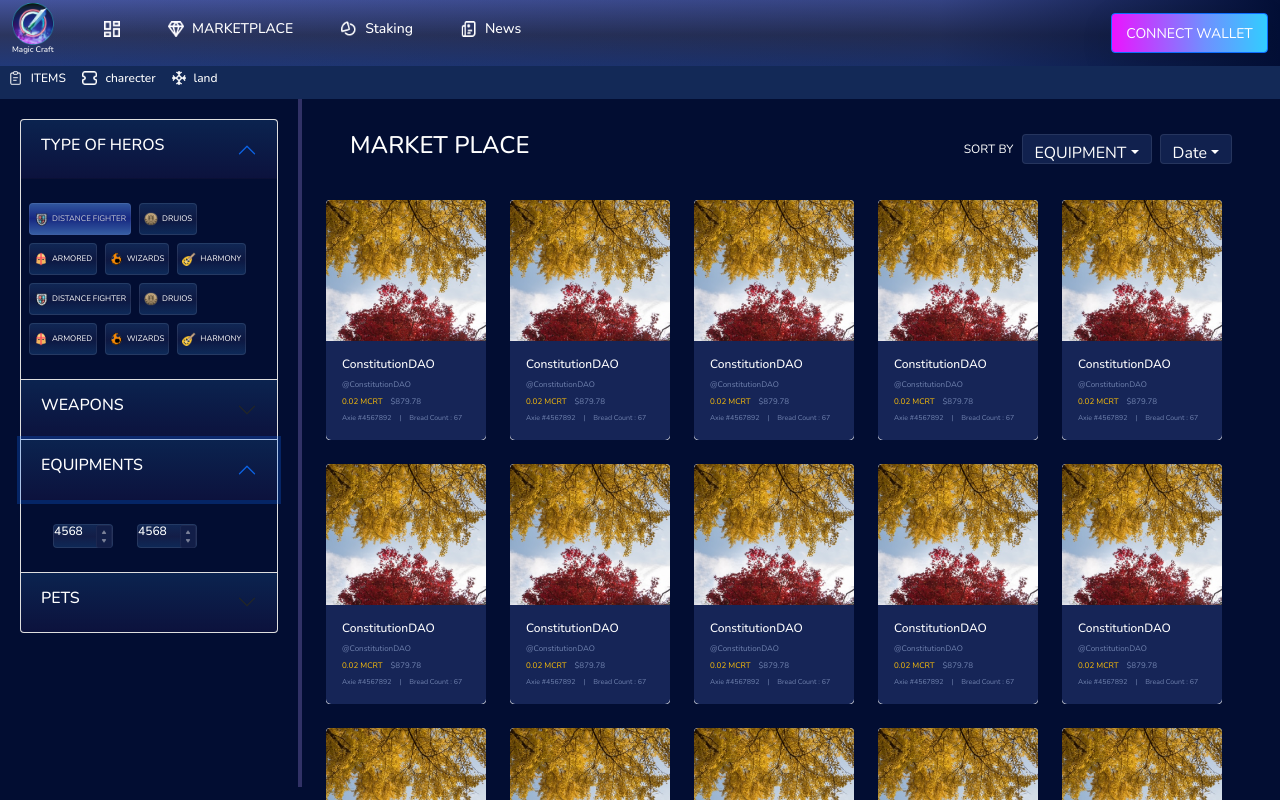
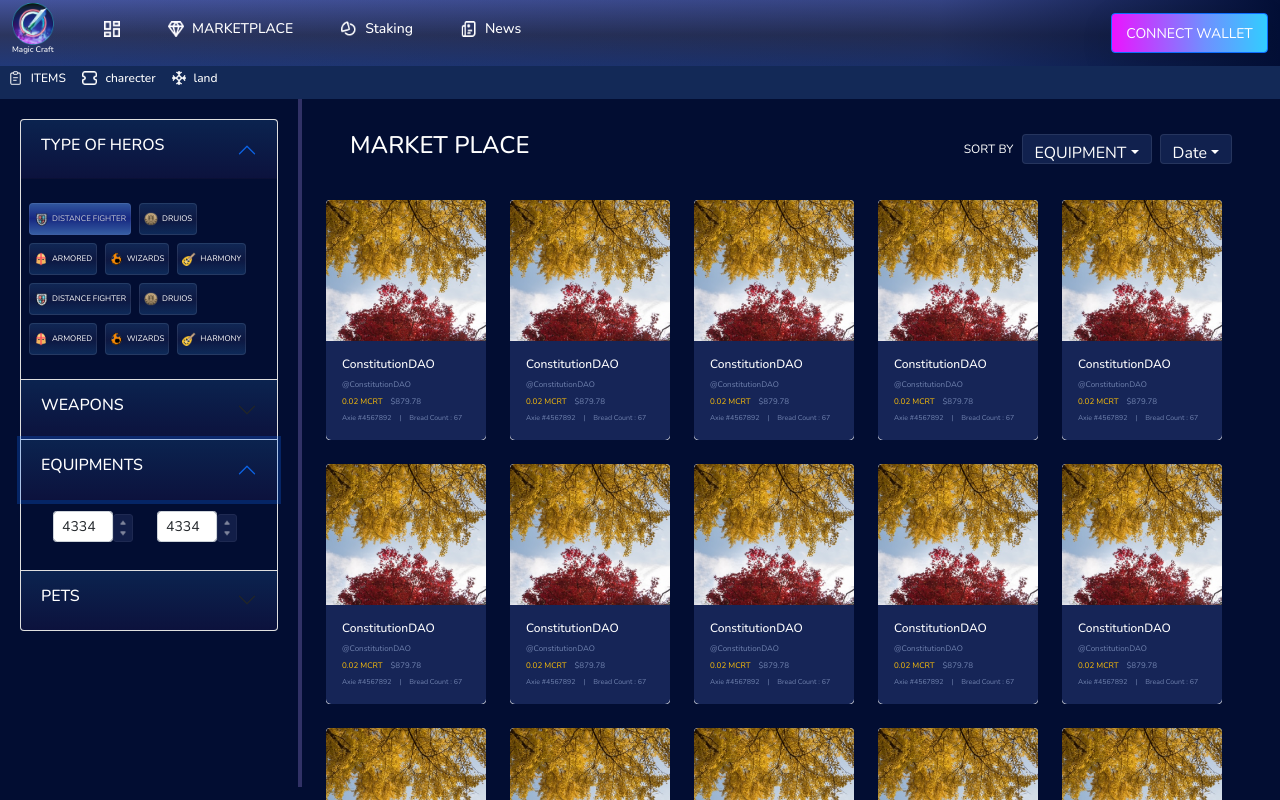
Before and after one commit to Smomi99/nft-server-client-projects, a React (Create React App) app: page /marketplace in a window 1280 px wide. Both pictures are taken after a click on the button "EQUIPMENTS". Shown: the top 800 px of the page. Built offline with nearby package versions, Linux system fonts and the light colour scheme.

Commit message:
fixed input

```diff
--- a/src/pages/FirstMenuBody/FirstMenu.css
+++ b/src/pages/FirstMenuBody/FirstMenu.css
@@ -127,15 +127,10 @@ flex-grow: 0;
   border-radius: 4px;
 }
 .equip {
-  width:60px;
-  height: 24px;
+  width:80px;
+  height: 22px;
   left: 0px;
   top: 0px;
-
-  background: linear-gradient(180deg, #112754 0%, #131d47 52.61%, #0e2856 100%);
-  border: 1px solid rgba(255, 255, 255, 0.09);
-  box-sizing: border-box;
-  border-radius: 4px;
 }
 .pets {
 
--- a/src/pages/FirstMenuBody/FirstMenuBody.js
+++ b/src/pages/FirstMenuBody/FirstMenuBody.js
@@ -1,5 +1,5 @@
 import React from "react";
-import { Button, Card, Col, Dropdown, DropdownButton, Row } from "react-bootstrap";
+import { Button, Card, Col, Dropdown, DropdownButton, FormControl, InputGroup, Row } from "react-bootstrap";
 import m1 from "../../assets/m1.png";
 import di1 from "../../assets/di1.png";
 import dr1 from "../../assets/dr1.png";
@@ -186,13 +186,21 @@ const FirstMenuBody = () => {
                 <div className="d-flex gap-4 ms-2">
                   <div className="d-flex gap-4 petSec ms-4 mt-4 mb-4">
                     <div className="d-flex justify-content-between equip align-items-center">
-                      <h5 style={{ fontSize: '12px' }} className="text-white">4568</h5>
-                      <Link to="#up"> <img style={{ width: '16px' }} src={updownarr} alt="" /></Link>
+                      <InputGroup size="sm" className="mb-3">
+                        <FormControl defaultValue={"4334"} aria-label="Small" aria-describedby="inputGroup-sizing-sm" />
+                      </InputGroup>
+                      <Link to="#up"> <img style={{ width: '20px', marginTop: '-16px' }} src={updownarr} alt="" /></Link>
+
                     </div>
                     <div className="d-flex justify-content-between equip align-items-center">
-                      <h5 style={{ fontSize: '12px' }} className="text-white">4568</h5>
-                      <Link to="#up"> <img style={{ width: '16px' }} src={updownarr} alt="" /></Link>
+                      <InputGroup size="sm" className="mb-3">
+                        <FormControl defaultValue={"4334"} aria-label="Small" aria-describedby="inputGroup-sizing-sm" />
+                      </InputGroup>
+                      <Link to="#up"> <img style={{ width: '20px', marginTop: '-16px' }} src={updownarr} alt="" /></Link>
+
                     </div>
+
+
                   </div>
                 </div>
               </div>
```
